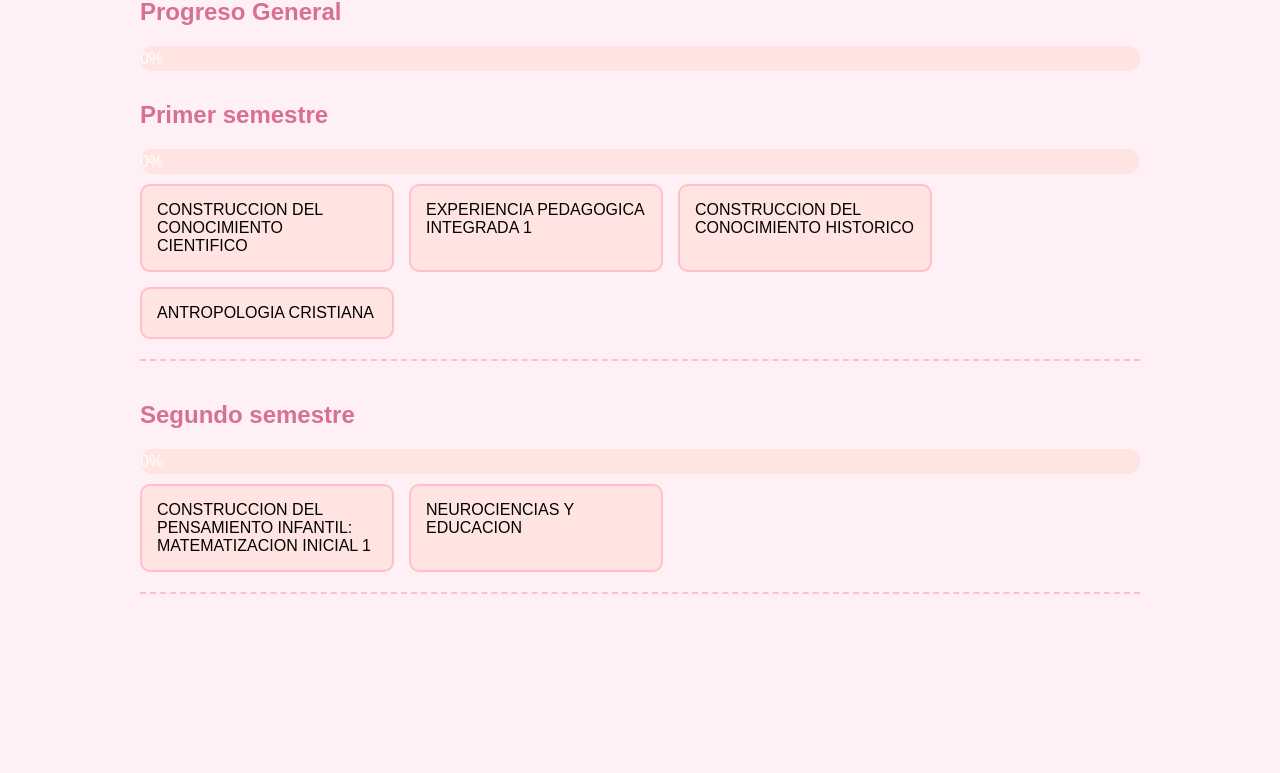
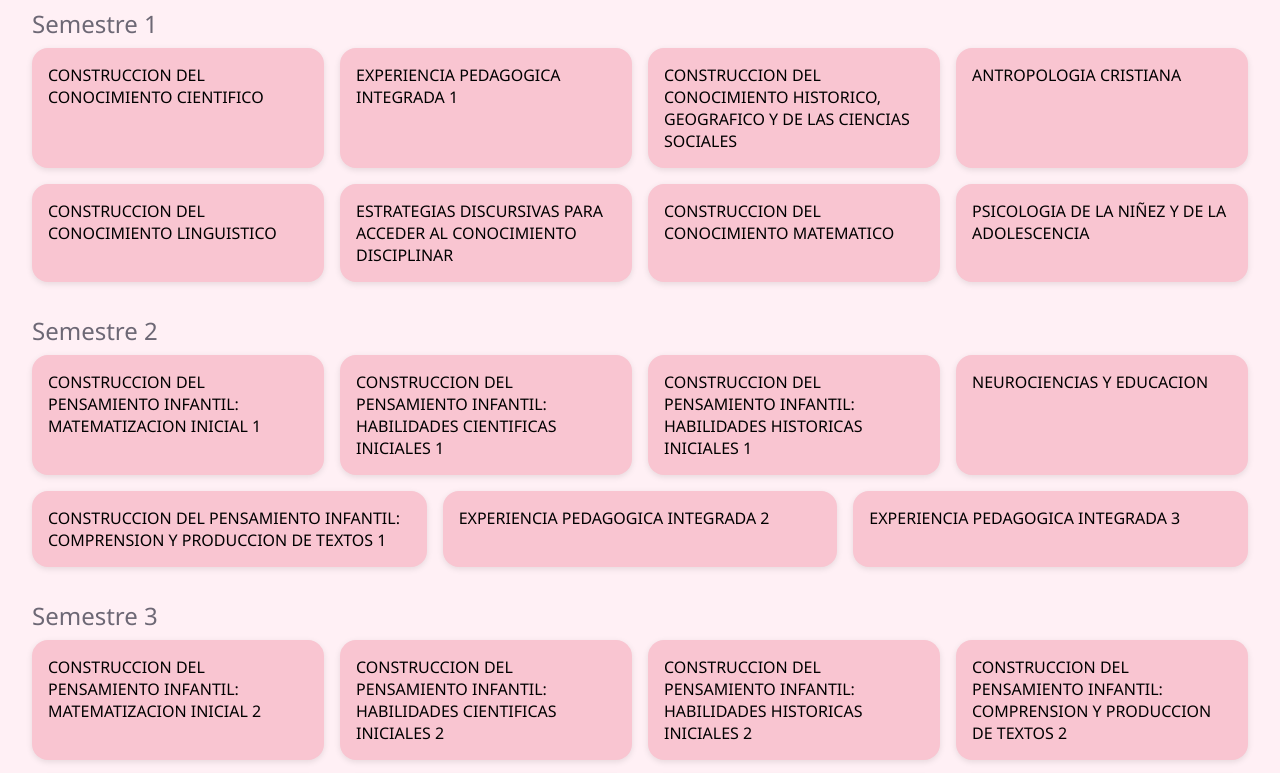
Before and after one commit to conyfrutilla/malla, a plain HTML site: page index.html in a window 1280 px wide. Shown: the part 111-884 px from the top of the page. Before the commit the page ends 800 px from the top, so only its background shows below. Drawn offline with Linux system fonts and the light colour scheme.

Commit message:
Add index.html

```diff
--- a/index.html
+++ b/index.html
@@ -1,158 +1,209 @@
 <!DOCTYPE html>
 <html lang="es">
 <head>
-  <meta charset="UTF-8" />
-  <title>Malla Interactiva - Educación Básica</title>
+  <meta charset="UTF-8">
+  <meta name="viewport" content="width=device-width, initial-scale=1.0">
+  <title>Malla Interactiva - Constanza</title>
   <style>
     body {
-      font-family: Arial, sans-serif;
+      font-family: 'Segoe UI', sans-serif;
       background: #fff0f5;
-      padding: 20px;
-      max-width: 1000px;
-      margin: auto;
+      margin: 0;
+      padding: 2rem;
     }
-
     h1 {
       text-align: center;
-      color: #c71585;
+      color: #b56576;
     }
-
-    h2 {
-      color: #d87093;
+    .semestre {
+      margin-bottom: 2rem;
     }
-
-    .semestre {
-      margin-bottom: 40px;
-      border-bottom: 2px dashed #ffc0cb;
-      padding-bottom: 20px;
+    .titulo-semestre {
+      font-size: 1.5rem;
+      color: #6d6875;
+      margin-bottom: 0.5rem;
     }
-
-    .ramos {
+    .contenedor-ramos {
       display: flex;
       flex-wrap: wrap;
-      gap: 15px;
+      gap: 1rem;
     }
-
     .ramo {
-      background: #ffe4e1;
-      border: 2px solid #ffc0cb;
-      border-radius: 10px;
-      padding: 15px;
-      width: 220px;
+      flex: 1 1 250px;
+      padding: 1rem;
+      border-radius: 1rem;
+      background-color: #f9c5d1;
       cursor: pointer;
-      transition: 0.3s;
+      box-shadow: 0 2px 6px rgba(0, 0, 0, 0.1);
+      transition: transform 0.2s;
     }
-
+    .ramo:hover {
+      transform: scale(1.02);
+    }
     .ramo.aprobado {
       text-decoration: line-through;
       opacity: 0.5;
     }
-
-    .progress {
-      margin: 10px 0;
-      background: #ffe4e1;
-      border-radius: 20px;
-      overflow: hidden;
-      height: 25px;
-      width: 100%;
-    }
-
-    .progress-bar {
-      height: 100%;
-      background: #ff69b4;
-      width: 0%;
-      color: #fff;
+    .avance {
+      margin: 2rem 0;
       text-align: center;
-      line-height: 25px;
-      transition: width 0.3s ease-in-out;
-    }
-
-    .general-progress {
-      margin: 30px 0;
+      font-weight: bold;
+      color: #6d6875;
     }
   </style>
 </head>
 <body>
-  <h1>🎓 Malla Interactiva - Educación Básica</h1>
-
-  <div class="general-progress">
-    <h2>Progreso General</h2>
-    <div class="progress"><div class="progress-bar" id="general-bar">0%</div></div>
-  </div>
-
-  <!-- Ejemplo con dos semestres, tú copiarás más bloques -->
-  <div class="semestre" data-semestre="1">
-    <h2>Primer semestre</h2>
-    <div class="progress"><div class="progress-bar"></div></div>
-    <div class="ramos">
-      <div class="ramo" data-id="s1-r1">CONSTRUCCION DEL CONOCIMIENTO CIENTIFICO</div>
-      <div class="ramo" data-id="s1-r2">EXPERIENCIA PEDAGOGICA INTEGRADA 1</div>
-      <div class="ramo" data-id="s1-r3">CONSTRUCCION DEL CONOCIMIENTO HISTORICO</div>
-      <div class="ramo" data-id="s1-r4">ANTROPOLOGIA CRISTIANA</div>
-      <!-- Agrega los otros ramos -->
-    </div>
-  </div>
-
-  <div class="semestre" data-semestre="2">
-    <h2>Segundo semestre</h2>
-    <div class="progress"><div class="progress-bar"></div></div>
-    <div class="ramos">
-      <div class="ramo" data-id="s2-r1">CONSTRUCCION DEL PENSAMIENTO INFANTIL: MATEMATIZACION INICIAL 1</div>
-      <div class="ramo" data-id="s2-r2">NEUROCIENCIAS Y EDUCACION</div>
-      <!-- Agrega los otros ramos -->
-    </div>
-  </div>
-
-  <!-- Repite para todos los semestres -->
+  <h1>Malla Interactiva - Pedagogía en Educación Básica</h1>
+  <div id="malla"></div>
+  <div class="avance" id="avance"></div>
 
   <script>
-    const semestres = document.querySelectorAll('.semestre');
-    const generalBar = document.getElementById('general-bar');
+    const malla = document.getElementById('malla');
+    const avanceBox = document.getElementById('avance');
 
-    let allRamos = [];
+    const datos = [
+      {
+        semestre: 1,
+        ramos: [
+          "CONSTRUCCION DEL CONOCIMIENTO CIENTIFICO",
+          "EXPERIENCIA PEDAGOGICA INTEGRADA 1",
+          "CONSTRUCCION DEL CONOCIMIENTO HISTORICO, GEOGRAFICO Y DE LAS CIENCIAS SOCIALES",
+          "ANTROPOLOGIA CRISTIANA",
+          "CONSTRUCCION DEL CONOCIMIENTO LINGUISTICO",
+          "ESTRATEGIAS DISCURSIVAS PARA ACCEDER AL CONOCIMIENTO DISCIPLINAR",
+          "CONSTRUCCION DEL CONOCIMIENTO MATEMATICO",
+          "PSICOLOGIA DE LA NIÑEZ Y DE LA ADOLESCENCIA"
+        ]
+      },
+      {
+        semestre: 2,
+        ramos: [
+          "CONSTRUCCION DEL PENSAMIENTO INFANTIL: MATEMATIZACION INICIAL 1",
+          "CONSTRUCCION DEL PENSAMIENTO INFANTIL: HABILIDADES CIENTIFICAS INICIALES 1",
+          "CONSTRUCCION DEL PENSAMIENTO INFANTIL: HABILIDADES HISTORICAS INICIALES 1",
+          "NEUROCIENCIAS Y EDUCACION",
+          "CONSTRUCCION DEL PENSAMIENTO INFANTIL: COMPRENSION Y PRODUCCION DE TEXTOS 1",
+          "EXPERIENCIA PEDAGOGICA INTEGRADA 2",
+          "EXPERIENCIA PEDAGOGICA INTEGRADA 3"
+        ]
+      },
+      {
+        semestre: 3,
+        ramos: [
+          "CONSTRUCCION DEL PENSAMIENTO INFANTIL: MATEMATIZACION INICIAL 2",
+          "CONSTRUCCION DEL PENSAMIENTO INFANTIL: HABILIDADES CIENTIFICAS INICIALES 2",
+          "CONSTRUCCION DEL PENSAMIENTO INFANTIL: HABILIDADES HISTORICAS INICIALES 2",
+          "CONSTRUCCION DEL PENSAMIENTO INFANTIL: COMPRENSION Y PRODUCCION DE TEXTOS 2",
+          "EDUCAR EN Y PARA LA DIVERSIDAD",
+          "ETICA CRISTIANA",
+          "PRACTICA DOCENTE INICIAL",
+          "TALLER DE PSICOLOGIA DEL APRENDIZAJE",
+          "INGLES 1"
+        ]
+      },
+      {
+        semestre: 4,
+        ramos: [
+          "CONSTRUCCION DEL PENSAMIENTO INFANTIL: LITERACIDAD INICIAL 1",
+          "CONSTRUCCION DEL PENSAMIENTO INFANTIL: ESPACIALIDAD Y MEDICION",
+          "EXPERIENCIA PEDAGOGICA INTEGRADA 5",
+          "CONSTRUCCION DEL PENSAMIENTO INFANTIL: INDAGACION CIENTIFICA 1",
+          "CONSTRUCCION DEL PENSAMIENTO INFANTIL: HABILIDADES GEOGRAFICAS INICIALES",
+          "EXPERIENCIA PEDAGOGICA INTEGRADA 4",
+          "FUNDAMENTOS FILOSOFICOS Y SOCIALES DE LA EDUCACION",
+          "PSICOLOGIA SOCIAL APLICADA EN LA ESCUELA Y SU COMUNIDAD"
+        ]
+      },
+      {
+        semestre: 5,
+        ramos: [
+          "CONSTRUCCION DEL PENSAMIENTO INFANTIL: LITERACIDAD INICIAL 2",
+          "CONSTRUCCION DEL PENSAMIENTO INFANTIL: NUMERACIDAD Y ORGANIZACION DE DATOS",
+          "CONSTRUCCION DEL PENSAMIENTO INFANTIL: COMPETENCIAS CIUDADANAS",
+          "EXPERIENCIA PEDAGOGICA INTEGRADA 6",
+          "CONSTRUCCION DEL PENSAMIENTO INFANTIL: INDAGACION CIENTIFICA 2",
+          "TECNOLOGIAS DIGITALES PARA EL APRENDIZAJE Y EL DESARROLLO PROFESIONAL DOCENTE",
+          "TEORIA Y PLANIFICACION CURRICULAR",
+          "INGLES 2"
+        ]
+      },
+      {
+        semestre: 6,
+        ramos: [
+          "CONSTRUCCION DEL CONOCIMIENTO CIENTIFICO INFANTIL: FISICA, QUIMICA Y BIOLOGIA",
+          "EVALUACION DEL Y PARA EL APRENDIZAJE",
+          "CONSTRUCCION DEL PENSAMIENTO HISTORICO: HISTORIA UNIVERSAL E HISTORIA DE CHILE",
+          "CONSTRUCCION DEL CONOCIMIENTO LITERARIO: LITERATURA INFANTIL Y JUVENIL",
+          "CONSTRUCCION DEL CONOCIMIENTO MATEMATICO: ALGEBRA",
+          "PRACTICA DOCENTE INTERMEDIA"
+        ]
+      },
+      {
+        semestre: 7,
+        ramos: [
+          "EXPERIENCIA PEDAGOGICA INTEGRADA 7",
+          "CONSTRUCCION DEL PENSAMIENTO INFANTIL: LENGUAJES ARTISTICOS INTEGRADOS",
+          "IDENTIDAD PROFESIONAL DOCENTE",
+          "POLITICAS PUBLICAS EDUCATIVAS Y GESTION ESCOLAR",
+          "INGLES 3"
+        ]
+      },
+      {
+        semestre: 8,
+        ramos: [
+          "EXPERIENCIA PEDAGOGICA INTEGRADA 8",
+          "INGLES 4",
+          "ESTRATEGIAS DISCURSIVAS PARA COMUNICAR Y ENSEÑAR EL CONOCIMIENTO DISCIPLINAR"
+        ]
+      },
+      {
+        semestre: 9,
+        ramos: [
+          "TRABAJO DE TITULACION",
+          "INVESTIGACION EDUCATIVA Y PEDAGOGICA"
+        ]
+      },
+      {
+        semestre: 10,
+        ramos: [
+          "PRACTICA DOCENTE FINAL"
+        ]
+      }
+    ];
 
-    semestres.forEach(semestre => {
-      const ramos = semestre.querySelectorAll('.ramo');
-      allRamos = allRamos.concat(Array.from(ramos));
+    function actualizarAvance() {
+      const total = document.querySelectorAll('.ramo').length;
+      const aprobados = document.querySelectorAll('.ramo.aprobado').length;
+      const porcentaje = ((aprobados / total) * 100).toFixed(1);
+      avanceBox.textContent = `Avance: ${porcentaje}% (${aprobados} de ${total} ramos)`;
+    }
 
-      ramos.forEach(ramo => {
-        // Cargar estado guardado
-        const id = ramo.dataset.id;
-        if (localStorage.getItem(id) === 'true') {
-          ramo.classList.add('aprobado');
-        }
+    datos.forEach(({ semestre, ramos }) => {
+      const contenedor = document.createElement('div');
+      contenedor.className = 'semestre';
+      contenedor.innerHTML = `<div class="titulo-semestre">Semestre ${semestre}</div>`;
 
-        ramo.addEventListener('click', () => {
-          ramo.classList.toggle('aprobado');
-          localStorage.setItem(id, ramo.classList.contains('aprobado'));
-          updateProgress();
+      const cajaRamos = document.createElement('div');
+      cajaRamos.className = 'contenedor-ramos';
+
+      ramos.forEach(nombre => {
+        const tarjeta = document.createElement('div');
+        tarjeta.className = 'ramo';
+        tarjeta.textContent = nombre;
+
+        tarjeta.addEventListener('click', () => {
+          tarjeta.classList.toggle('aprobado');
+          actualizarAvance();
         });
+
+        cajaRamos.appendChild(tarjeta);
       });
+
+      contenedor.appendChild(cajaRamos);
+      malla.appendChild(contenedor);
     });
 
-    function updateProgress() {
-      let totalAprobados = 0;
-      let totalRamos = 0;
-
-      semestres.forEach(semestre => {
-        const ramos = semestre.querySelectorAll('.ramo');
-        const aprobados = semestre.querySelectorAll('.ramo.aprobado').length;
-        const progressBar = semestre.querySelector('.progress-bar');
-        const porcentaje = Math.round((aprobados / ramos.length) * 100);
-        progressBar.style.width = porcentaje + '%';
-        progressBar.textContent = porcentaje + '%';
-
-        totalAprobados += aprobados;
-        totalRamos += ramos.length;
-      });
-
-      const totalPorcentaje = Math.round((totalAprobados / totalRamos) * 100);
-      generalBar.style.width = totalPorcentaje + '%';
-      generalBar.textContent = totalPorcentaje + '%';
-    }
-
-    // Inicializar progreso al cargar
-    updateProgress();
+    actualizarAvance();
   </script>
 </body>
 </html>
```
